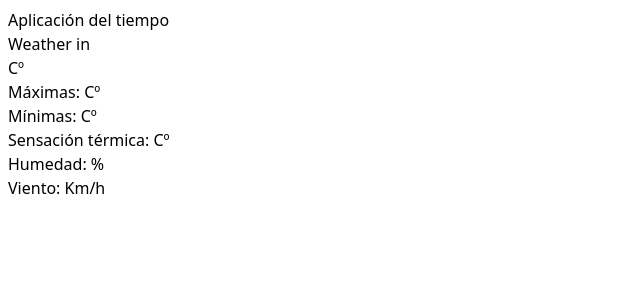
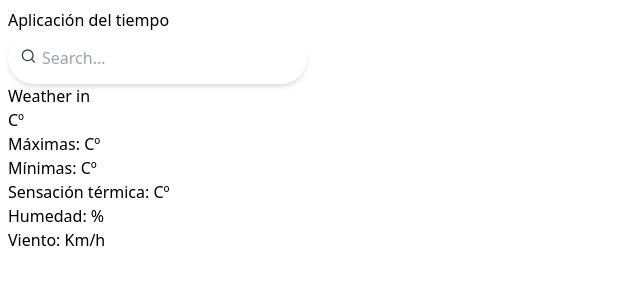
Before and after one commit to MarIru23/angular-weather-app, an Angular app: page / in a window 1280 px wide. Shown: the top 300 px of the page, without its empty margins (0-640 px from the left). Built offline with nearby package versions, Linux system fonts and the light colour scheme; no server answers.

Commit message:
app works!

```diff
--- a/src/app/components/weather/weather.component.html
+++ b/src/app/components/weather/weather.component.html
@@ -1,6 +1,33 @@
 <h1>Aplicación del tiempo</h1>
 
-
+<form class="form relative" (submit)="onSubmit($event, cityInput.value)">
+  <button class="absolute left-2 -translate-y-1/2 top-1/2 p-1">
+    <svg
+      width="17"
+      height="16"
+      fill="none"
+      xmlns="http://www.w3.org/2000/svg"
+      role="img"
+      aria-labelledby="search"
+      class="w-5 h-5 text-gray-700"
+    >
+      <path
+        d="M7.667 12.667A5.333 5.333 0 107.667 2a5.333 5.333 0 000 10.667zM14.334 14l-2.9-2.9"
+        stroke="currentColor"
+        stroke-width="1.333"
+        stroke-linecap="round"
+        stroke-linejoin="round"
+      ></path>
+    </svg>
+  </button>
+  <input
+    class="input rounded-full px-8 py-3 border-2 border-transparent focus:outline-none focus:border-blue-500 placeholder-gray-400 transition-all duration-300 shadow-md"
+    placeholder="Search..."
+    required=""
+    type="text"
+    #cityInput
+  />
+</form>
 
 <div>
   <h2>Weather in {{ weatherList?.name }}</h2>
--- a/src/app/components/weather/weather.component.ts
+++ b/src/app/components/weather/weather.component.ts
@@ -12,11 +12,22 @@ import { WeatherInterface } from '../../interfaces/weather.interface';
 export class WeatherComponent implements OnInit{
 
   weatherList: WeatherInterface | undefined;
-
+  city : string ='';
 
   constructor(private weatherService : WeatherService){}
 
   ngOnInit(): void {
+  }
+
+  onSubmit(event: Event, city: string) {
+    event.preventDefault();
+    this.getCity(city);
+  }
+
+
+  getCity(city:string) {
+    this.city=city;
+    this.weatherService.changeUrl(this.city);
     this.getWeather();
   }
 
@@ -26,8 +37,8 @@ export class WeatherComponent implements OnInit{
         if (result) {
           this.weatherList = result;
           this.convertTemperatures(this.weatherList?.main);
+          console.log(this.city);
         }
-        console.log(this.weatherList);
       },
       error: (err) => {
         console.log(err);
--- a/src/app/services/weather.service.ts
+++ b/src/app/services/weather.service.ts
@@ -7,13 +7,17 @@ import { Observable } from 'rxjs';
 })
 export class WeatherService {
 
-  api_url="https://api.openweathermap.org/data/2.5/weather?q=London&appid=62ff94c8139aae06b3d3e0c029d6c116";
+  api_url=`https://api.openweathermap.org/data/2.5/weather?q=London&appid=62ff94c8139aae06b3d3e0c029d6c116`;
+  new_url='';
 
   constructor(private httpClient : HttpClient) {
    }
+   changeUrl(city : string):string{
+    return this.new_url=`https://api.openweathermap.org/data/2.5/weather?q=${city}&appid=62ff94c8139aae06b3d3e0c029d6c116`;
+ }
 
    getWeather(): Observable<any>{
-    return this.httpClient.get(this.api_url).pipe(res=> res);
+    return this.httpClient.get(this.new_url).pipe(res=> res);
   }
 
 
```
